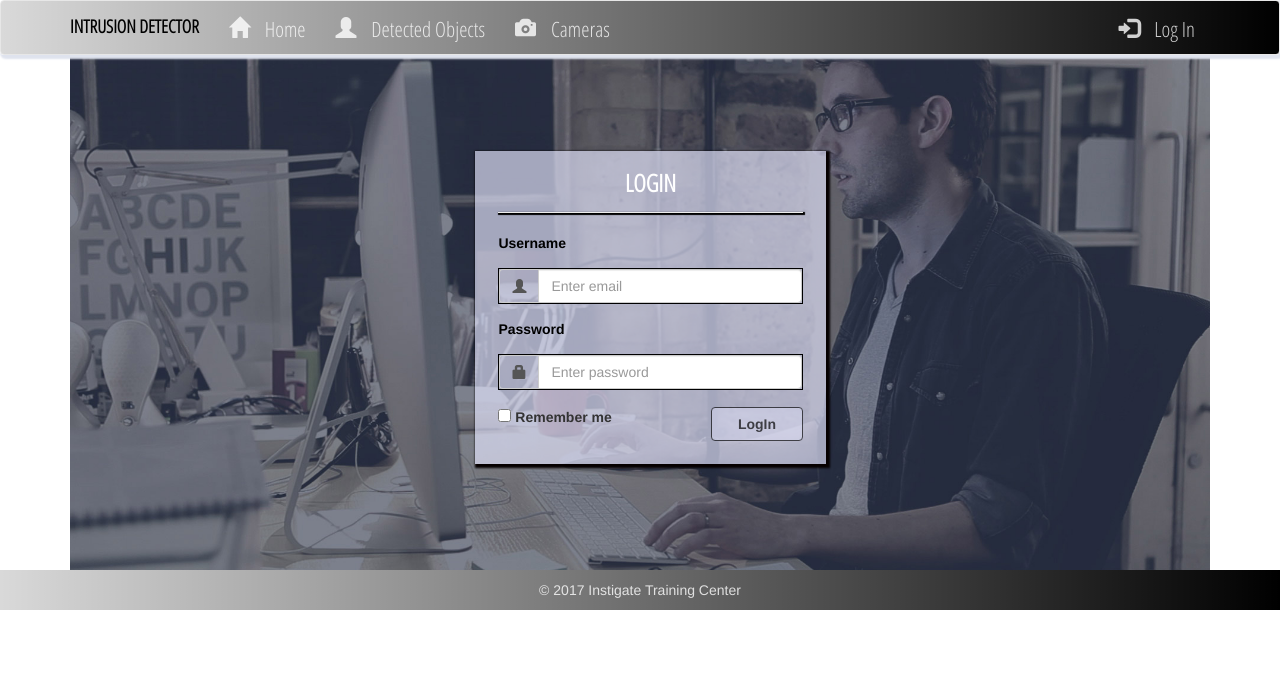
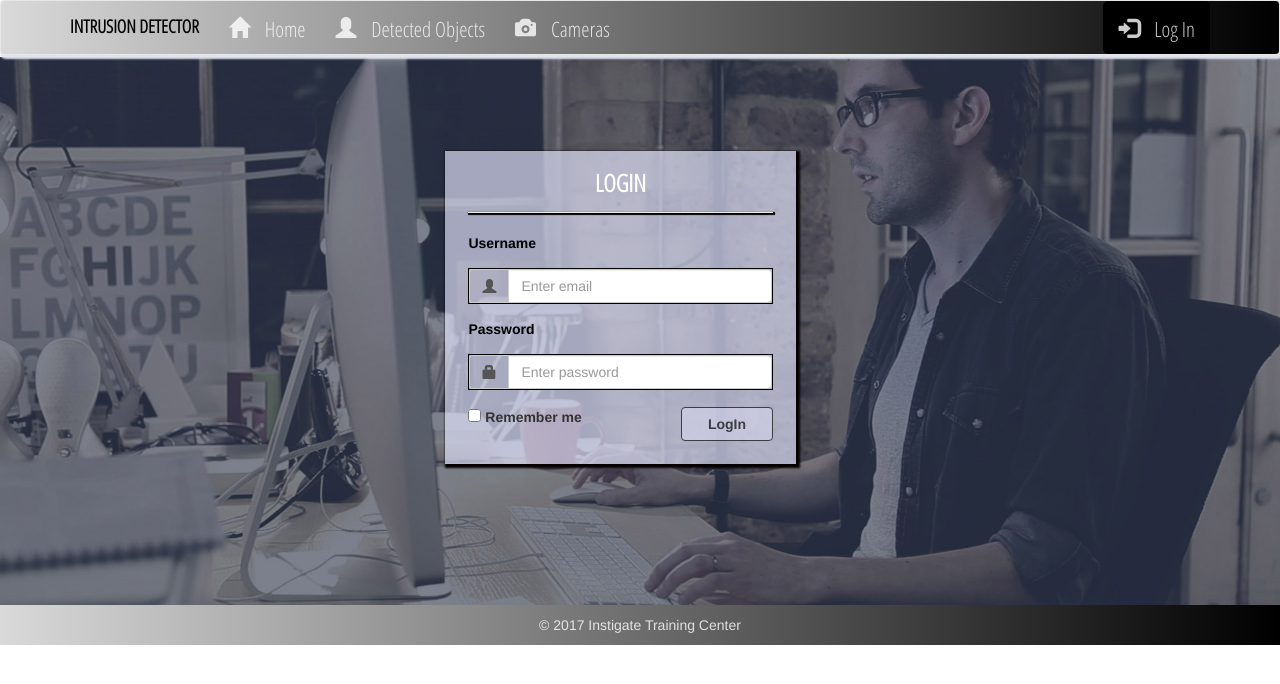
Before and after one commit to hambardzumyan-mane/Intrusion-Detector, an Angular app in the folder Intrusion-Detector-V2/: page /login in a window 1280 px wide. Shown: the top 684 px of the page. Built offline with nearby package versions, Linux system fonts and the light colour scheme.

Commit message:
Changes style

```diff
--- a/Intrusion-Detector-V2/src/app/app.component.css
+++ b/Intrusion-Detector-V2/src/app/app.component.css
@@ -24,9 +24,18 @@
     border-radius: 5px;
     background-color: black;
 }
-.nav-list li:focus {
+.nav-list li:active {
+    border-radius: 5px;
+    background-color: black;
     font-size: medium;
 }
-.nav-list li:active {
+.nav-list li:focus {
+    border-radius: 5px;
+    background-color: black;
     font-size: medium;
 }
+
+.navbar-default .navbar-nav >.active >a {
+    border-radius: 5px;
+    background-color: black;
+}
--- a/Intrusion-Detector-V2/src/app/app.component.html
+++ b/Intrusion-Detector-V2/src/app/app.component.html
@@ -8,18 +8,18 @@
         </div>
         <div class="navbar-collapse collapse" id="navbar-main">
           <ul class="nav navbar-nav nav-list">
-            <li id="home"> <a routerLink="home"><i class="icon glyphicon glyphicon-home"></i>&nbsp;&nbsp; Home</a></li>
-            <li id="detected"> <a routerLink="object"><i class="icon glyphicon glyphicon-user"></i>&nbsp;&nbsp; Detected Objects</a></li>
-            <li id="cameras"> <a routerLink="cameras"><i class="icon glyphicon glyphicon-camera"></i>&nbsp;&nbsp; Cameras</a></li>
+            <li [routerLinkActive]="['active']" id="home"> <a routerLink="home"><i class="icon glyphicon glyphicon-home"></i>&nbsp;&nbsp; Home</a></li>
+            <li [routerLinkActive]="['active']" id="detected"> <a routerLink="object"><i class="icon glyphicon glyphicon-user"></i>&nbsp;&nbsp; Detected Objects</a></li>
+            <li [routerLinkActive]="['active']" id="cameras"> <a routerLink="cameras"><i class="icon glyphicon glyphicon-camera"></i>&nbsp;&nbsp; Cameras</a></li>
           </ul>
           <ul class="nav navbar-nav navbar-right nav-list">
-            <li id="login"> <a routerLink="login" id="log"><i class="icon glyphicon glyphicon-log-in"></i>&nbsp;&nbsp; Log In</a></li>
+            <li [routerLinkActive]="['active']" id="login"> <a routerLink="login" id="log"><i class="icon glyphicon glyphicon-log-in"></i>&nbsp;&nbsp; Log In</a></li>
           </ul>
         </div>
       </div>
     </div>
 
-    <div class="container">
+    <div>
       <router-outlet> </router-outlet>
     </div>
 
--- a/Intrusion-Detector-V2/src/app/login/login.component.css
+++ b/Intrusion-Detector-V2/src/app/login/login.component.css
@@ -24,7 +24,7 @@ body {
     box-shadow: 2px 2px 2px 2px rgb(6, 0, 0);
     width: 30%;
     margin-top: 8%;
-    margin-bottom: 9%;
+    margin-bottom: 12%;
     min-width:270px;
     overflow: hidden;
 }
```
